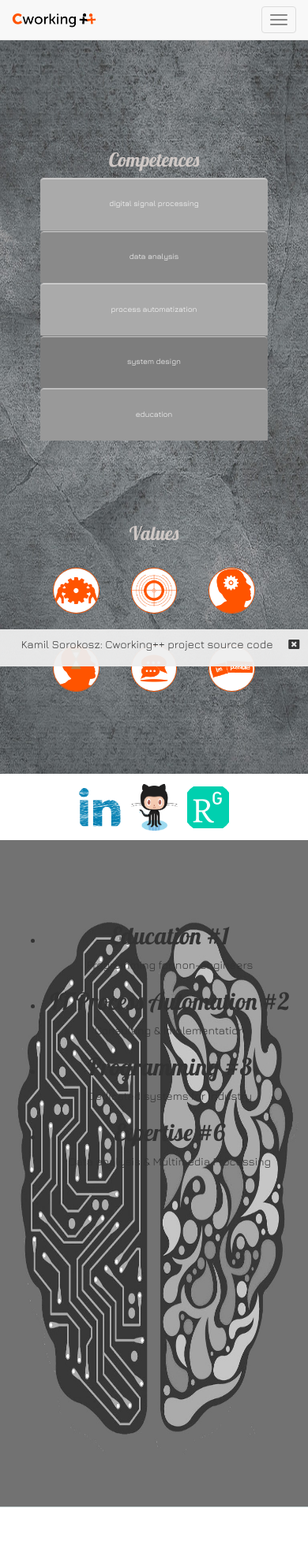
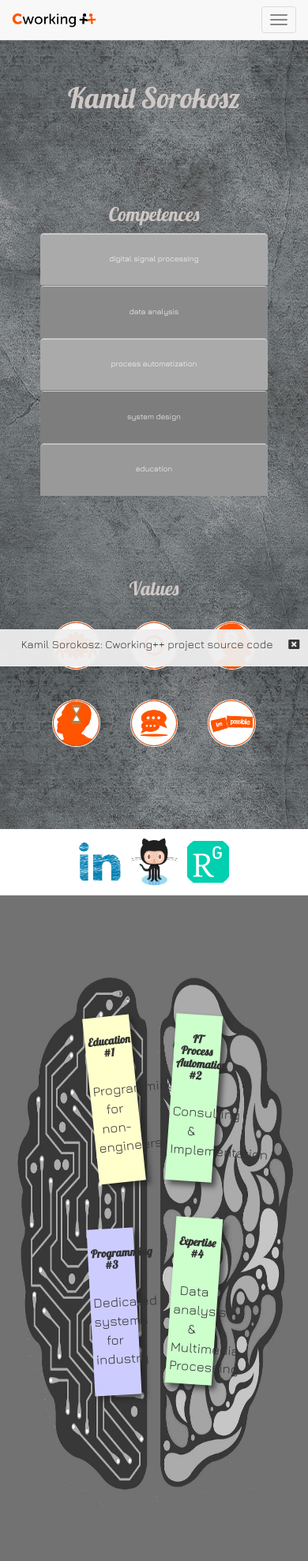
Before and after one commit to ksorokosz/cworking-homepage, a Django app: page /en/ in a window 390 px wide. Shown: the top 1977 px of the page at 79% size. Run offline with Django 3.2, Linux system fonts and the light colour scheme; some libraries are stand-ins or nearby versions.

Commit message:
responsive research after changes - notes

```diff
--- a/main/templates/main/about.html
+++ b/main/templates/main/about.html
@@ -2,6 +2,7 @@
 {% load staticfiles %}
 
 <div id="container" class="container-fluid">
+    <h1>Kamil Sorokosz</h1>
     <div id="chart-container-1">
         <h3 class="noselect">{% blocktrans %}Competences{% endblocktrans %}</h3>
         <div id="chart">
--- a/main/templates/main/research.html
+++ b/main/templates/main/research.html
@@ -6,26 +6,26 @@
     <ul id="note">
         <li>
             <a>
-                <h2>Education #1</h2>
-                <p>Programming for non-engineers</p>
+                <h2>{% blocktrans %}Education #1{% endblocktrans %}</h2>
+                <p>{% blocktrans %}Programming for non-engineers{% endblocktrans %}</p>
             </a>
         </li>
         <li>
             <a>
-                <h2>IT Process Automation #2</h2>
-                <p>Consulting & Implementation</p>
+                <h2>{% blocktrans %}IT Process Automation #2{% endblocktrans %}</h2>
+                <p>{% blocktrans %}Consulting & Implementation{% endblocktrans %}</p>
             </a>
         </li>
         <li>
             <a>
-                <h2>Programming #3</h2>
-                <p>Dedicated systems for industry</p>
+                <h2>{% blocktrans %}Programming #3{% endblocktrans %}</h2>
+                <p>{% blocktrans %}Dedicated systems for industry{% endblocktrans %}</p>
             </a>
         </li>
         <li>
             <a>
-                <h2>Expertise #6</h2>
-                <p>Data analysis & Multimedia Processing</p>
+                <h2>{% blocktrans %}Expertise #4{% endblocktrans %}</h2>
+                <p>{% blocktrans %}Data analysis & Multimedia Processing{% endblocktrans %}</p>
             </a>
         </li>
     </ul>
--- a/static/main/css/style.css
+++ b/static/main/css/style.css
@@ -148,8 +148,9 @@ div#icons {
 #icons img {
     width: 8vw;
     height: auto;
-    border-radius: 8vw;
+    border-radius: 100%;
     border: solid 0.25vw #ff5400;
+    box-shadow: 0 0 0 1px #F5F5F5;
 }
 
 /* Separator */
@@ -170,7 +171,7 @@ div#separator {
 #separator img {
     width: 65px;
     height: 65px;
-    border-radius: 65px;
+    border-radius: 100%;
     vertical-align: middle;
 }
 
@@ -188,6 +189,81 @@ div#subject {
     padding-top: 10vh;
     display: block;
 }
+
+ul#note{
+    overflow:hidden;
+    padding:3em;
+}
+
+ul#note li a{
+    text-decoration:none;
+    color:#000;
+    background:#ffc;
+    display:block;
+    height:25vh;
+    width:15vw;
+    padding:1vw;
+    -moz-box-shadow:5px 5px 7px rgba(33,33,33,1);
+    -webkit-box-shadow: 5px 5px 7px rgba(33,33,33,.7);
+    box-shadow: 5px 5px 7px rgba(33,33,33,.7);
+    -moz-transition:-moz-transform .15s linear;
+    -o-transition:-o-transform .15s linear;
+    -webkit-transition:-webkit-transform .15s linear;
+}
+ul#note li{
+    margin:5vw;
+    display: inline-block;
+}
+ul#note li h2{
+    font-size:100%;
+    font-weight:bold;
+    padding-bottom:2vh;
+}
+ul#note li p{
+    font-size:120%;
+}
+ul#note li a{
+    -webkit-transform: rotate(-6deg);
+    -o-transform: rotate(-6deg);
+    -moz-transform:rotate(-6deg);
+}
+ul#note li:nth-child(even) a{
+    -o-transform:rotate(4deg);
+    -webkit-transform:rotate(4deg);
+    -moz-transform:rotate(4deg);
+    position:relative;
+    top:5px;
+    background:#cfc;
+}
+ul#note li:nth-child(3n) a{
+    -o-transform:rotate(-3deg);
+    -webkit-transform:rotate(-3deg);
+    -moz-transform:rotate(-3deg);
+    position:relative;
+    top:-5px;
+    background:#ccf;
+}
+ul#note li:nth-child(5n) a{
+    -o-transform:rotate(5deg);
+    -webkit-transform:rotate(5deg);
+    -moz-transform:rotate(5deg);
+    position:relative;
+    top:-10px;
+}
+ul#note li a:hover,ul#note li a:focus{
+    box-shadow:10px 10px 7px rgba(0,0,0,.7);
+    -moz-box-shadow:10px 10px 7px rgba(0,0,0,.7);
+    -webkit-box-shadow: 10px 10px 7px rgba(0,0,0,.7);
+    -webkit-transform: scale(1.25);
+    -moz-transform: scale(1.25);
+    -o-transform: scale(1.25);
+    position:relative;
+    z-index:5;
+}
+
+
+/* https://code.tutsplus.com/tutorials/create-a-sticky-note-effect-in-5-easy-steps-with-css3-and-html5--net-13934 */
+
 
 /* Contact section */
 
@@ -244,6 +320,10 @@ a {
 	color: inherit !important;
 }
 
+ul,li{
+    list-style:none;
+}
+
 .small-icon {
     width: 1.5vw;
     height: 1.5vw;
```
Also changed, not shown: main/static/main/css/mobile.css (+37 -0 lines), locale/pl/LC_MESSAGES/django.po, main/locale/pl/LC_MESSAGES/django.po, static/main/css/images/patience.png, 2 other files.
